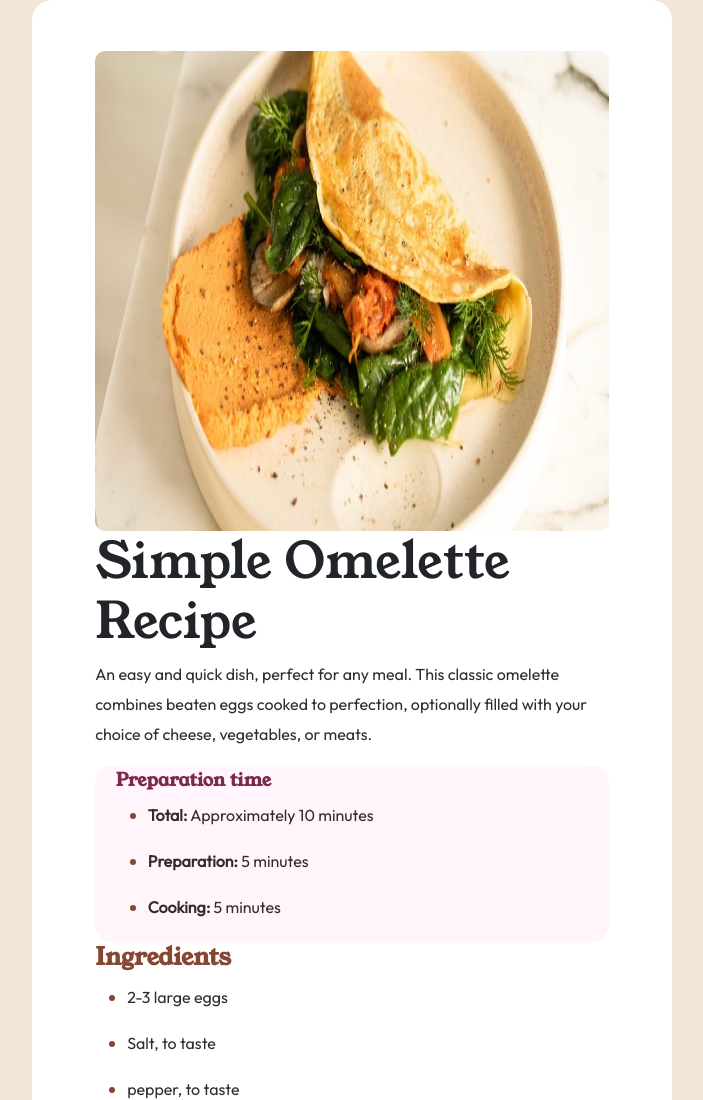
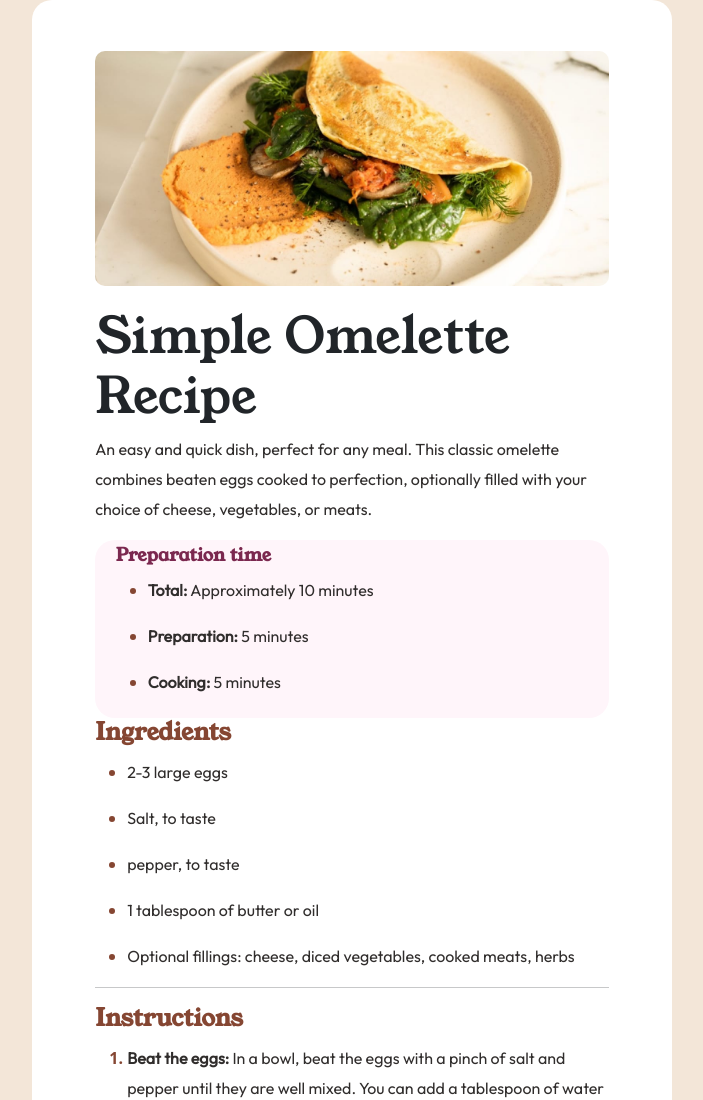
Before and after one commit to Marie-297/Frontend_Mentor_Challenges, a plain HTML site: page recipe/recipe.html in a window 1280 px wide. Shown: the top 1100 px of the page, without its empty margins (288-991 px from the left). Drawn offline with nearby package versions, Linux system fonts and the light colour scheme.

Commit message:
image adjustment done

```diff
--- a/recipe/recipe.css
+++ b/recipe/recipe.css
@@ -11,10 +11,11 @@ body {
  border-radius: 20px;
 }
 .first-div {
-  height: 60vh;
   width: 100%;
+  margin-bottom: 20px;
   img {
-    height: 100%;
+    height: auto;
+    margin: auto;
     width: 100%;
     border-radius: 10px;
   }
```
